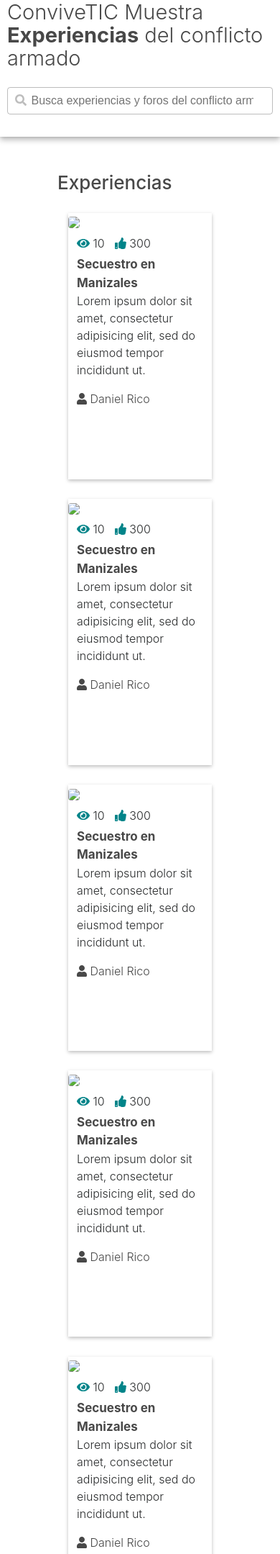
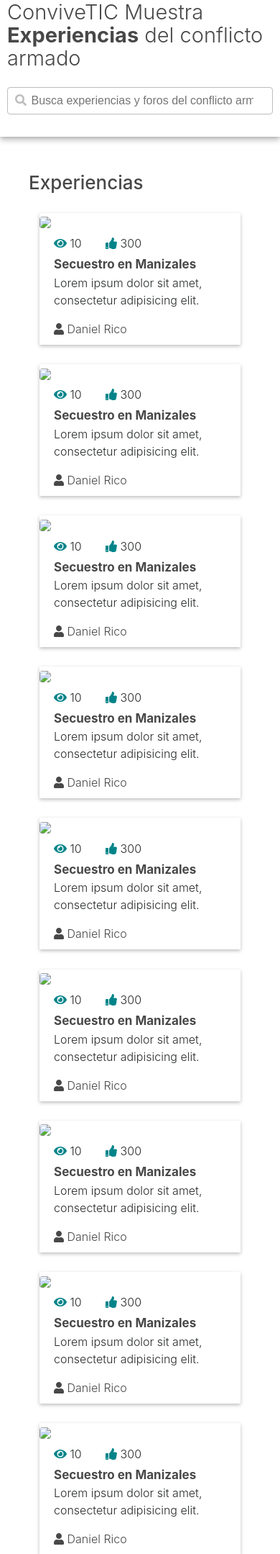
Before and after one commit to lu1sd4/convivetic, a Django app: page / in a window 390 px wide; the page is wider, and only the part inside the window is pictured. Shown: the part 95-2254 px from the top of that part at 72% size. Run offline with Django 3.2, Linux system fonts and the light colour scheme; some libraries are stand-ins or nearby versions.

Commit message:
Responsive 3 secciones home

```diff
--- a/app/static/app/layouts/home.styl
+++ b/app/static/app/layouts/home.styl
@@ -2,7 +2,12 @@
 	padding-left 80px
 	padding-right 80px
 
+	@media (max-width 991.99px)
+		padding-left 40px !important
+		padding-right 40px !important
+
 .exp-section
+
 	.exp-section-title
 		color texts-color
 		font-size 26px
@@ -14,44 +19,81 @@
 		flex-wrap wrap
 		justify-content flex-start
 		margin-top -0.5em
+		max-width 1760px
+		margin-left 15px
 
 		.experience
 			box-shadow 0 2px 5px 0 shadow-color
-			margin-left 15px
-			margin-right 15px
 			margin-top 1.7em
-			height 370px
-			width 320px
+			height auto
+			margin-right 1.66666666667%
+			width 15%
 
-			.detail-c
-				padding-left 12px
-				padding-right 12px
+			@media (max-width 575.99px)
+				margin-right 1.66666666667%
+				width 95%
 
-				.popular-data-c
-					display flex
-					margin-bottom 0.3em
-					margin-top 0.4em
-					font-weight 300
+			@media (min-width 576px)
+				margin-right 1.66666666667%
+				width 95%
 
-					svg
-						color links-color
+			// Medium devices (tablets, 768px and up)
+			@media (min-width 768px)
+				margin-right 2% !important
+				width 48% !important
 
-					.views
-						flex-basis 30%
+			// Large devices (desktops, 992px and up)
+			@media (min-width 992px)
+				margin-right 3.333% !important
+				width 30% !important
 
-				.exp-title
-					font-size 17px
-					font-weight 700
-					margin-top 0.3em
-					color texts-color
+			// Extra large devices (large desktops, 1200px and up)
+			@media (min-width 1200px)
+				margin-right 2% !important
+				width 23% !important
 
-				.content-c
-					p
+			@media(min-width 1800px)
+				margin-right 1.66666666667% !important;
+				width 15% !important
+
+
+			img
+				width 100%
+
+			.exp-data
+				padding-left 8px
+				padding-right 8px
+				padding-bottom 10px
+
+				.detail-c
+					padding-left 12px
+					padding-right 12px
+
+					.popular-data-c
+						display flex
+						margin-bottom 0.3em
+						margin-top 0.4em
 						font-weight 300
 
-				.publisher
-					font-weight 300
-					color texts-color
+						svg
+							color links-color
+
+						.views
+							flex-basis 30%
+
+					.exp-title
+						font-size 17px
+						font-weight 700
+						margin-top 0.3em
+						color texts-color
+
+					.content-c
+						p
+							font-weight 300
+
+					.publisher
+						font-weight 300
+						color texts-color
 
 	.more-exp
 		display flex
@@ -69,6 +111,7 @@
 
 .forum-section
 	margin-top 3.2em
+	max-width 1760px
 
 	.for-section-title
 		font-size 26px
@@ -79,17 +122,40 @@
 		flex-wrap wrap
 		justify-content flex-start
 		margin-top 0.2em
+		margin-left 15px
 
 		.f-aside
 			display flex
 			flex-direction column
 			margin-top 2em
+			width 20%
+
+			@media (max-width: 575.99px)
+				margin-right 1.66666666667%
+				width 97% !important
+
+			@media (max-width 768px)
+				margin-right 0% !important
+				width 97% !important
+
+			@media (min-width 992px)
+				margin-right 3% !important
+				width 47% !important
+
+			// Extra large devices (large desktops, 1200px and up)
+			@media (min-width 1200px)
+				margin-right 2% !important
+				width 48% !important
+
+			@media(min-width 1760px)
+				margin-right 3.33% !important
+				width 20% !important
 
 			.forum-invitation
 				border 2px solid #dadada
 				padding 25px
 				text-align center
-				width 350px
+				width 100%
 
 				h5
 					font-weight 500
@@ -104,9 +170,57 @@
 		.forum
 			box-shadow 0 2px 5px 0 shadow-color
 			padding 30px 25px
-			margin-right 40px
-			margin-left 15px
+			margin-right 3.33%
 			margin-top 2em
+			width 35%
+
+			@media (max-width: 575.99px)
+				margin-right 1.66666666667%
+				width 95%
+
+				.forum-item
+					flex-direction column
+					margin-bottom 2em !important
+
+					.f-image
+						display flex
+						justify-content center
+						margin-right 0px !important
+
+					.forum-inline
+						margin-top 1em !important
+
+						.for-data
+							flex-direction column !important
+
+							a
+								text-align center
+
+							.comment-c
+								width 45px !important
+
+
+			@media (max-width 768px)
+				margin-right 0% !important
+				width 97% !important
+
+			@media (min-width 768px)
+				margin-right 0% !important
+				width 97% !important
+
+			@media (min-width 992px)
+				margin-right 3% !important
+				width 47% !important
+
+			// Extra large devices (large desktops, 1200px and up)
+			@media (min-width 1200px)
+				margin-right 2% !important
+				width 48% !important
+
+			@media(min-width 1760px)
+				margin-right 3.33% !important
+				width 35% !important
+
 
 			.f-image
 				margin-right 20px
@@ -172,12 +286,18 @@
 	display flex
 	align-items center
 	justify-content center
-	height 400px
+	height auto
+	min-height 400px
 	margin-top 3.5em
+	padding 20px
 
 	.contact-section
 		display flex
 		justify-content center
+
+		@media (max-width 768px)
+			padding-top 2em
+			padding-bottom 2em
 
 	.contact-c
 		display flex
@@ -185,6 +305,31 @@
 		flex-wrap wrap
 		max-width 800px
 		width 100%
+
+		@media (max-width 575.99px)
+			align-items center !important
+			width 80%
+
+			.left-c
+				h4
+					font-size 20px
+
+				p
+					font-size 18px !important
+
+		@media (max-width 768px)
+			display block !important
+
+			.left-c
+				p
+					max-width 600px !important
+
+			.right-c
+				margin-top 2em
+
+		.right-c
+			img
+				width 100%
 
 		.left-c
 			margin-right 30px
@@ -226,6 +371,14 @@
 			top 120px
 			left 20%
 
+			@media (max-width: 575.99px)
+
+				p
+					font-size 40px !important
+
+				button
+					font-size 17px !important
+
 			p
 				max-width 300px
 				font-weight 700
--- a/app/static/app/style.css
+++ b/app/static/app/style.css
@@ -189,6 +189,12 @@ header {
   padding-left: 80px;
   padding-right: 80px;
 }
+@media (max-width: 991.99px) {
+  .p-container {
+    padding-left: 40px !important;
+    padding-right: 40px !important;
+  }
+}
 .exp-section .exp-section-title {
   color: #484848;
   font-size: 26px;
@@ -200,41 +206,86 @@ header {
   flex-wrap: wrap;
   justify-content: flex-start;
   margin-top: -0.5em;
+  max-width: 1760px;
+  margin-left: 15px;
 }
 .exp-section .experiences-c .experience {
   box-shadow: 0 2px 5px 0 rgba(0,0,0,0.26);
-  margin-left: 15px;
-  margin-right: 15px;
   margin-top: 1.7em;
-  height: 370px;
-  width: 320px;
+  height: auto;
+  margin-right: 1.66666666667%;
+  width: 15%;
 }
-.exp-section .experiences-c .experience .detail-c {
+@media (max-width: 575.99px) {
+  .exp-section .experiences-c .experience {
+    margin-right: 1.66666666667%;
+    width: 95%;
+  }
+}
+@media (min-width: 576px) {
+  .exp-section .experiences-c .experience {
+    margin-right: 1.66666666667%;
+    width: 95%;
+  }
+}
+@media (min-width: 768px) {
+  .exp-section .experiences-c .experience {
+    margin-right: 2% !important;
+    width: 48% !important;
+  }
+}
+@media (min-width: 992px) {
+  .exp-section .experiences-c .experience {
+    margin-right: 3.333% !important;
+    width: 30% !important;
+  }
+}
+@media (min-width: 1200px) {
+  .exp-section .experiences-c .experience {
+    margin-right: 2% !important;
+    width: 23% !important;
+  }
+}
+@media (min-width: 1800px) {
+  .exp-section .experiences-c .experience {
+    margin-right: 1.66666666667% !important;
+    width: 15% !important;
+  }
+}
+.exp-section .experiences-c .experience img {
+  width: 100%;
+}
+.exp-section .experiences-c .experience .exp-data {
+  padding-left: 8px;
+  padding-right: 8px;
+  padding-bottom: 10px;
+}
+.exp-section .experiences-c .experience .exp-data .detail-c {
   padding-left: 12px;
   padding-right: 12px;
 }
-.exp-section .experiences-c .experience .detail-c .popular-data-c {
+.exp-section .experiences-c .experience .exp-data .detail-c .popular-data-c {
   display: flex;
   margin-bottom: 0.3em;
   margin-top: 0.4em;
   font-weight: 300;
 }
-.exp-section .experiences-c .experience .detail-c .popular-data-c svg {
+.exp-section .experiences-c .experience .exp-data .detail-c .popular-data-c svg {
   color: #008489;
 }
-.exp-section .experiences-c .experience .detail-c .popular-data-c .views {
+.exp-section .experiences-c .experience .exp-data .detail-c .popular-data-c .views {
   flex-basis: 30%;
 }
-.exp-section .experiences-c .experience .detail-c .exp-title {
+.exp-section .experiences-c .experience .exp-data .detail-c .exp-title {
   font-size: 17px;
   font-weight: 700;
   margin-top: 0.3em;
   color: #484848;
 }
-.exp-section .experiences-c .experience .detail-c .content-c p {
+.exp-section .experiences-c .experience .exp-data .detail-c .content-c p {
   font-weight: 300;
 }
-.exp-section .experiences-c .experience .detail-c .publisher {
+.exp-section .experiences-c .experience .exp-data .detail-c .publisher {
   font-weight: 300;
   color: #484848;
 }
@@ -253,6 +304,7 @@ header {
 }
 .forum-section {
   margin-top: 3.2em;
+  max-width: 1760px;
 }
 .forum-section .for-section-title {
   font-size: 26px;
@@ -263,17 +315,49 @@ header {
   flex-wrap: wrap;
   justify-content: flex-start;
   margin-top: 0.2em;
+  margin-left: 15px;
 }
 .forum-section .forum-c .f-aside {
   display: flex;
   flex-direction: column;
   margin-top: 2em;
+  width: 20%;
+}
+@media (max-width: 575.99px) {
+  .forum-section .forum-c .f-aside {
+    margin-right: 1.66666666667%;
+    width: 97% !important;
+  }
+}
+@media (max-width: 768px) {
+  .forum-section .forum-c .f-aside {
+    margin-right: 0% !important;
+    width: 97% !important;
+  }
+}
+@media (min-width: 992px) {
+  .forum-section .forum-c .f-aside {
+    margin-right: 3% !important;
+    width: 47% !important;
+  }
+}
+@media (min-width: 1200px) {
+  .forum-section .forum-c .f-aside {
+    margin-right: 2% !important;
+    width: 48% !important;
+  }
+}
+@media (min-width: 1760px) {
+  .forum-section .forum-c .f-aside {
+    margin-right: 3.33% !important;
+    width: 20% !important;
+  }
 }
 .forum-section .forum-c .f-aside .forum-invitation {
   border: 2px solid #dadada;
   padding: 25px;
   text-align: center;
-  width: 350px;
+  width: 100%;
 }
 .forum-section .forum-c .f-aside .forum-invitation h5 {
   font-weight: 500;
@@ -287,9 +371,66 @@ header {
 .forum-section .forum-c .forum {
   box-shadow: 0 2px 5px 0 rgba(0,0,0,0.26);
   padding: 30px 25px;
-  margin-right: 40px;
-  margin-left: 15px;
+  margin-right: 3.33%;
   margin-top: 2em;
+  width: 35%;
+}
+@media (max-width: 575.99px) {
+  .forum-section .forum-c .forum {
+    margin-right: 1.66666666667%;
+    width: 95%;
+  }
+  .forum-section .forum-c .forum .forum-item {
+    flex-direction: column;
+    margin-bottom: 2em !important;
+  }
+  .forum-section .forum-c .forum .forum-item .f-image {
+    display: flex;
+    justify-content: center;
+    margin-right: 0px !important;
+  }
+  .forum-section .forum-c .forum .forum-item .forum-inline {
+    margin-top: 1em !important;
+  }
+  .forum-section .forum-c .forum .forum-item .forum-inline .for-data {
+    flex-direction: column !important;
+  }
+  .forum-section .forum-c .forum .forum-item .forum-inline .for-data a {
+    text-align: center;
+  }
+  .forum-section .forum-c .forum .forum-item .forum-inline .for-data .comment-c {
+    width: 45px !important;
+  }
+}
+@media (max-width: 768px) {
+  .forum-section .forum-c .forum {
+    margin-right: 0% !important;
+    width: 97% !important;
+  }
+}
+@media (min-width: 768px) {
+  .forum-section .forum-c .forum {
+    margin-right: 0% !important;
+    width: 97% !important;
+  }
+}
+@media (min-width: 992px) {
+  .forum-section .forum-c .forum {
+    margin-right: 3% !important;
+    width: 47% !important;
+  }
+}
+@media (min-width: 1200px) {
+  .forum-section .forum-c .forum {
+    margin-right: 2% !important;
+    width: 48% !important;
+  }
+}
+@media (min-width: 1760px) {
+  .forum-section .forum-c .forum {
+    margin-right: 3.33% !important;
+    width: 35% !important;
+  }
 }
 .forum-section .forum-c .forum .f-image {
   margin-right: 20px;
@@ -352,18 +493,52 @@ header {
   display: flex;
   align-items: center;
   justify-content: center;
-  height: 400px;
+  height: auto;
+  min-height: 400px;
   margin-top: 3.5em;
+  padding: 20px;
 }
 .block-expl .contact-section {
   display: flex;
   justify-content: center;
+}
+@media (max-width: 768px) {
+  .block-expl .contact-section {
+    padding-top: 2em;
+    padding-bottom: 2em;
+  }
 }
 .block-expl .contact-c {
   display: flex;
   flex-direction: row;
   flex-wrap: wrap;
   max-width: 800px;
+  width: 100%;
+}
+@media (max-width: 575.99px) {
+  .block-expl .contact-c {
+    align-items: center !important;
+    width: 80%;
+  }
+  .block-expl .contact-c .left-c h4 {
+    font-size: 20px;
+  }
+  .block-expl .contact-c .left-c p {
+    font-size: 18px !important;
+  }
+}
+@media (max-width: 768px) {
+  .block-expl .contact-c {
+    display: block !important;
+  }
+  .block-expl .contact-c .left-c p {
+    max-width: 600px !important;
+  }
+  .block-expl .contact-c .right-c {
+    margin-top: 2em;
+  }
+}
+.block-expl .contact-c .right-c img {
   width: 100%;
 }
 .block-expl .contact-c .left-c {
@@ -403,6 +578,14 @@ header {
   top: 120px;
   left: 20%;
 }
+@media (max-width: 575.99px) {
+  .start-section .start-content .float-content p {
+    font-size: 40px !important;
+  }
+  .start-section .start-content .float-content button {
+    font-size: 17px !important;
+  }
+}
 .start-section .start-content .float-content p {
   max-width: 300px;
   font-weight: 700;
--- a/app/templates/app/index.html
+++ b/app/templates/app/index.html
@@ -9,6 +9,7 @@
 
 				<div class="experience">
 					<img class="rounded" src="http://via.placeholder.com/320x186">
+					<div class="exp-data">
 						<div class="detail-c">
 							<div class="popular-data-c">
 								<div class="views"><i class="fas fa-eye"></i> 10</div>
@@ -17,17 +18,18 @@
 							</div>
 							<div class="exp-title">Secuestro en Manizales</div>
 							<div class="content-c">
-							<p>Lorem ipsum dolor sit amet, consectetur adipisicing elit, sed do eiusmod tempor incididunt ut.</p>
+								<p>Lorem ipsum dolor sit amet, consectetur adipisicing elit.</p>
 							</div>
 
 							<div class="publisher"><i class="fas fa-user"></i> Daniel Rico</div>
 
 						</div>
-
+					</div>
 				</div>
 
 				<div class="experience">
 					<img class="rounded" src="http://via.placeholder.com/320x186">
+					<div class="exp-data">
 						<div class="detail-c">
 							<div class="popular-data-c">
 								<div class="views"><i class="fas fa-eye"></i> 10</div>
@@ -36,17 +38,18 @@
 							</div>
 							<div class="exp-title">Secuestro en Manizales</div>
 							<div class="content-c">
-							<p>Lorem ipsum dolor sit amet, consectetur adipisicing elit, sed do eiusmod tempor incididunt ut.</p>
+								<p>Lorem ipsum dolor sit amet, consectetur adipisicing elit.</p>
 							</div>
 
 							<div class="publisher"><i class="fas fa-user"></i> Daniel Rico</div>
 
 						</div>
-
+					</div>
 				</div>
 
 				<div class="experience">
 					<img class="rounded" src="http://via.placeholder.com/320x186">
+					<div class="exp-data">
 						<div class="detail-c">
 							<div class="popular-data-c">
 								<div class="views"><i class="fas fa-eye"></i> 10</div>
@@ -55,17 +58,18 @@
 							</div>
 							<div class="exp-title">Secuestro en Manizales</div>
 							<div class="content-c">
-							<p>Lorem ipsum dolor sit amet, consectetur adipisicing elit, sed do eiusmod tempor incididunt ut.</p>
+								<p>Lorem ipsum dolor sit amet, consectetur adipisicing elit.</p>
 							</div>
 
 							<div class="publisher"><i class="fas fa-user"></i> Daniel Rico</div>
 
 						</div>
-
+					</div>
 				</div>
 
 				<div class="experience">
 					<img class="rounded" src="http://via.placeholder.com/320x186">
+					<div class="exp-data">
 						<div class="detail-c">
 							<div class="popular-data-c">
 								<div class="views"><i class="fas fa-eye"></i> 10</div>
@@ -74,17 +78,18 @@
 							</div>
 							<div class="exp-title">Secuestro en Manizales</div>
 							<div class="content-c">
-							<p>Lorem ipsum dolor sit amet, consectetur adipisicing elit, sed do eiusmod tempor incididunt ut.</p>
+								<p>Lorem ipsum dolor sit amet, consectetur adipisicing elit.</p>
 							</div>
 
 							<div class="publisher"><i class="fas fa-user"></i> Daniel Rico</div>
 
 						</div>
-
+					</div>
 				</div>
 
 				<div class="experience">
 					<img class="rounded" src="http://via.placeholder.com/320x186">
+					<div class="exp-data">
 						<div class="detail-c">
 							<div class="popular-data-c">
 								<div class="views"><i class="fas fa-eye"></i> 10</div>
@@ -93,17 +98,18 @@
 							</div>
 							<div class="exp-title">Secuestro en Manizales</div>
 							<div class="content-c">
-							<p>Lorem ipsum dolor sit amet, consectetur adipisicing elit, sed do eiusmod tempor incididunt ut.</p>
+								<p>Lorem ipsum dolor sit amet, consectetur adipisicing elit.</p>
 							</div>
 
 							<div class="publisher"><i class="fas fa-user"></i> Daniel Rico</div>
 
 						</div>
-
+					</div>
 				</div>
 
 				<div class="experience">
 					<img class="rounded" src="http://via.placeholder.com/320x186">
+					<div class="exp-data">
 						<div class="detail-c">
 							<div class="popular-data-c">
 								<div class="views"><i class="fas fa-eye"></i> 10</div>
@@ -112,17 +118,18 @@
 							</div>
 							<div class="exp-title">Secuestro en Manizales</div>
 							<div class="content-c">
-							<p>Lorem ipsum dolor sit amet, consectetur adipisicing elit, sed do eiusmod tempor incididunt ut.</p>
+								<p>Lorem ipsum dolor sit amet, consectetur adipisicing elit.</p>
 							</div>
 
 							<div class="publisher"><i class="fas fa-user"></i> Daniel Rico</div>
 
 						</div>
-
+					</div>
 				</div>
 
 				<div class="experience">
 					<img class="rounded" src="http://via.placeholder.com/320x186">
+					<div class="exp-data">
 						<div class="detail-c">
 							<div class="popular-data-c">
 								<div class="views"><i class="fas fa-eye"></i> 10</div>
@@ -131,17 +138,18 @@
 							</div>
 							<div class="exp-title">Secuestro en Manizales</div>
 							<div class="content-c">
-							<p>Lorem ipsum dolor sit amet, consectetur adipisicing elit, sed do eiusmod tempor incididunt ut.</p>
+								<p>Lorem ipsum dolor sit amet, consectetur adipisicing elit.</p>
 							</div>
 
 							<div class="publisher"><i class="fas fa-user"></i> Daniel Rico</div>
 
 						</div>
-
+					</div>
 				</div>
 
 				<div class="experience">
 					<img class="rounded" src="http://via.placeholder.com/320x186">
+					<div class="exp-data">
 						<div class="detail-c">
 							<div class="popular-data-c">
 								<div class="views"><i class="fas fa-eye"></i> 10</div>
@@ -150,14 +158,35 @@
 							</div>
 							<div class="exp-title">Secuestro en Manizales</div>
 							<div class="content-c">
-							<p>Lorem ipsum dolor sit amet, consectetur adipisicing elit, sed do eiusmod tempor incididunt ut.</p>
+								<p>Lorem ipsum dolor sit amet, consectetur adipisicing elit.</p>
 							</div>
 
 							<div class="publisher"><i class="fas fa-user"></i> Daniel Rico</div>
 
 						</div>
+					</div>
+				</div>
+
+				<div class="experience">
+					<img class="rounded" src="http://via.placeholder.com/320x186">
+					<div class="exp-data">
+						<div class="detail-c">
+							<div class="popular-data-c">
+								<div class="views"><i class="fas fa-eye"></i> 10</div>
+								<div class="likes"><i class="fas fa-thumbs-up"></i> 300</div>
 
 							</div>
+							<div class="exp-title">Secuestro en Manizales</div>
+							<div class="content-c">
+								<p>Lorem ipsum dolor sit amet, consectetur adipisicing elit.</p>
+							</div>
+
+							<div class="publisher"><i class="fas fa-user"></i> Daniel Rico</div>
+
+						</div>
+					</div>
+				</div>
+
 
 			</div>
 
```
Lines whose indentation alone changed are shown as unchanged.
